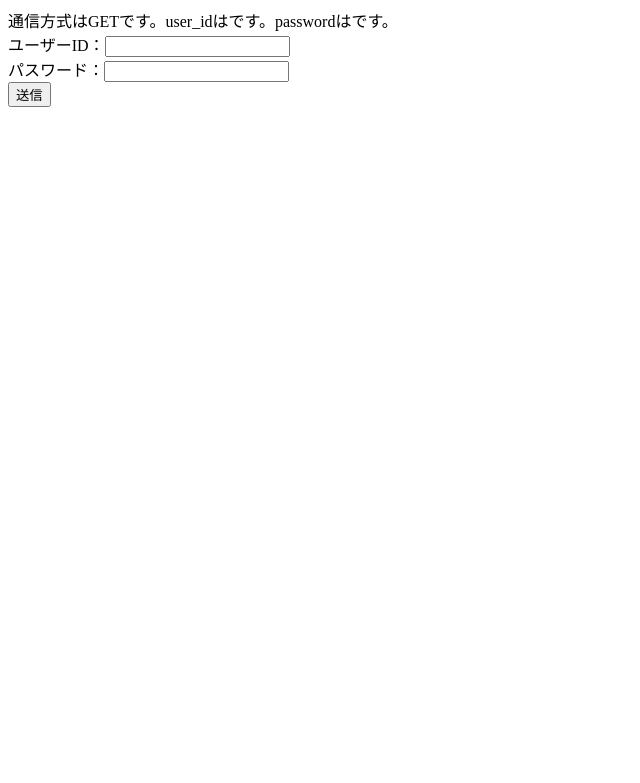
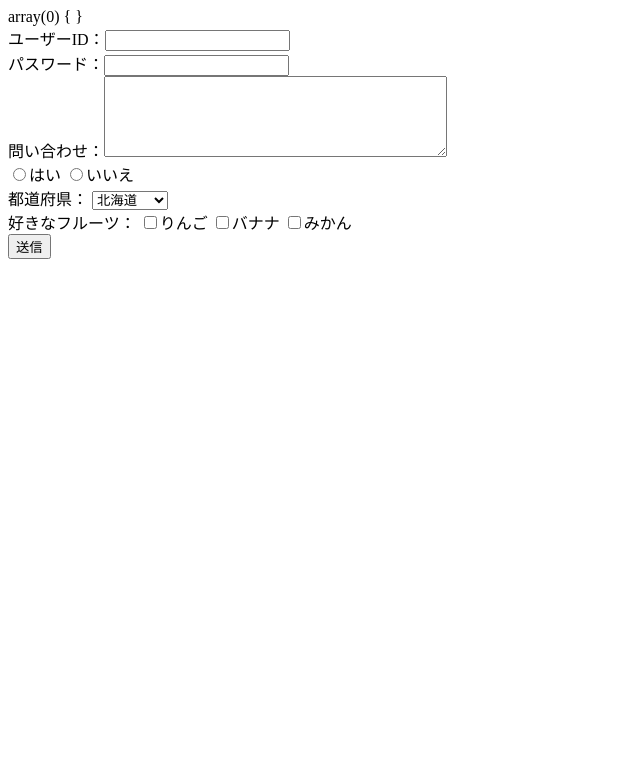
Before and after one commit to kia4545/php_batch, a PHP site: page /sample_post.php in a window 1280 px wide. Shown: the top 783 px of the page, without its empty margins (0-640 px from the left). Run offline with PHP 8.4, Linux system fonts and the light colour scheme; data that the repository does not hold is empty.

Commit message:
様々な入力項目のサンプル実装

```diff
--- a/app/htdocs/sample_post.php
+++ b/app/htdocs/sample_post.php
@@ -1,11 +1,11 @@
 <?php
 
-echo "通信方式は" . $_SERVER['REQUEST_METHOD'] . "です。";
-// echo "test_param1は" . $_GET['test_param1'] . "です。";
-// echo "test_param2は" . $_GET['test_param2'] . "です。";
-echo "user_idは" . $_POST['user_id'] . "です。";
-echo "passwordは" . $_POST['password'] . "です。";
-
+// echo "通信方式は" . $_SERVER['REQUEST_METHOD'] . "です。";
+// // echo "test_param1は" . $_GET['test_param1'] . "です。";
+// // echo "test_param2は" . $_GET['test_param2'] . "です。";
+// echo "user_idは" . $_POST['user_id'] . "です。";
+// echo "passwordは" . $_POST['password'] . "です。";
+var_dump($_POST);
 ?>
 
 <!DOCTYPE html>
@@ -19,6 +19,66 @@ echo "passwordは" . $_POST['password'] . "です。";
     <form action="sample_post.php" method="post">
         ユーザーID：<input type="text" name="user_id" /><br />
         パスワード：<input type="password" name="password" /><br />
+        問い合わせ：<textarea name="question" cols="40" rows="5"></textarea><br />
+        <input type="radio" name="yes_no" value="yes">はい
+        <input type="radio" name="yes_no" value="no">いいえ<br />
+        都道府県：
+        <select name="pref">
+            <option value="1">北海道</option>
+            <option value="2">青森県</option>
+            <option value="3">岩手県</option>
+            <option value="4">宮城県</option>
+            <option value="5">秋田県</option>
+            <option value="6">山形県</option>
+            <option value="7">福島県</option>
+            <option value="8">茨城県</option>
+            <option value="9">栃木県</option>
+            <option value="10">群馬県</option>
+            <option value="11">埼玉県</option>
+            <option value="12">千葉県</option>
+            <option value="13">東京都</option>
+            <option value="14">神奈川県</option>
+            <option value="15">新潟県</option>
+            <option value="16">富山県</option>
+            <option value="17">石川県</option>
+            <option value="18">福井県</option>
+            <option value="19">山梨県</option>
+            <option value="20">長野県</option>
+            <option value="21">岐阜県</option>
+            <option value="22">静岡県</option>
+            <option value="23">愛知県</option>
+            <option value="24">三重県</option>
+            <option value="25">滋賀県</option>
+            <option value="26">京都府</option>
+            <option value="27">大阪府</option>
+            <option value="28">兵庫県</option>
+            <option value="29">奈良県</option>
+            <option value="30">和歌山県</option>
+            <option value="31">鳥取県</option>
+            <option value="32">島根県</option>
+            <option value="33">岡山県</option>
+            <option value="34">広島県</option>
+            <option value="35">山口県</option>
+            <option value="36">徳島県</option>
+            <option value="37">香川県</option>
+            <option value="38">愛媛県</option>
+            <option value="39">高知県</option>
+            <option value="40">福岡県</option>
+            <option value="41">佐賀県</option>
+            <option value="42">長崎県</option>
+            <option value="43">熊本県</option>
+            <option value="44">大分県</option>
+            <option value="45">宮崎県</option>
+            <option value="46">鹿児島県</option>
+            <option value="47">沖縄県</option>
+        </select>
+        <br />
+        好きなフルーツ：
+        <input type="checkbox" name="fruits[]" value="apple">りんご
+        <input type="checkbox" name="fruits[]" value="banana">バナナ
+        <input type="checkbox" name="fruits[]" value="orange">みかん
+        <br />
+        <input type="hidden" name="hidden_param" value="aaaa">
         <input type="submit" value="送信" />
     </form>
 </body>
```
